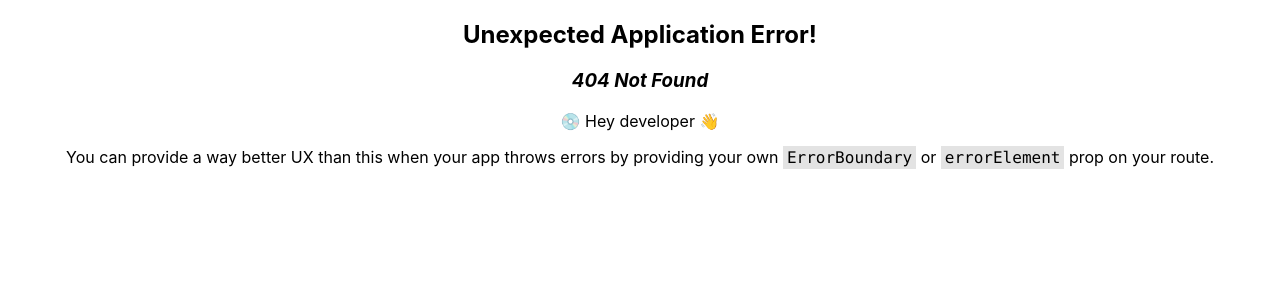
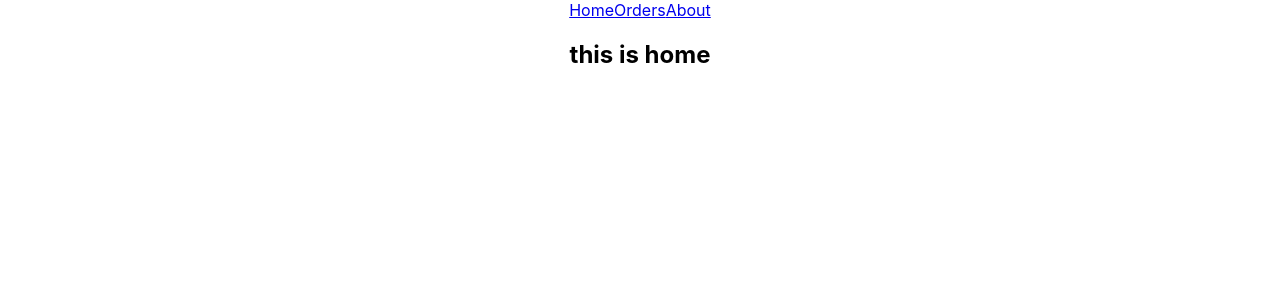
Before and after one commit to summenurfatema/react_router, a React (Create React App) app: page /home in a window 1280 px wide. Before the commit this address had no page. Shown: the top 300 px of the page. Built offline with nearby package versions, Linux system fonts and the light colour scheme.

Commit message:
nav  added

```diff
--- a/src/components/Header/Header.js
+++ b/src/components/Header/Header.js
@@ -1,10 +1,16 @@
 import React from 'react';
+import { NavLink } from 'react-router-dom';
 
 const Header = () => {
     return (
-        <div>
-            <h2>this is header</h2>
-        </div>
+        <nav>
+            <NavLink to='/home'>Home</NavLink>
+            <NavLink to='/orders'>Orders</NavLink>
+            <NavLink to='/about'>About</NavLink>
+
+
+
+        </nav>
     );
 };
 
--- a/src/components/layout/Main.js
+++ b/src/components/layout/Main.js
@@ -1,18 +1,16 @@
 import React from 'react';
-import { NavLink } from 'react-router-dom';
+import { Outlet } from 'react-router-dom';
+import Header from '../Header/Header';
+
 
 
 
 const Main = () => {
     return (
-        <nav>
-            <NavLink to='/'>Home</NavLink>
-            <NavLink to='/orders'>Orders</NavLink>
-            <NavLink to='/about'>About</NavLink>
-
-
-
-        </nav>
+        <div>
+            <Header></Header>
+            <Outlet></Outlet>
+        </div>
     );
 };
 
```
Also changed, not shown: src/App.js (+15 -1 lines).
